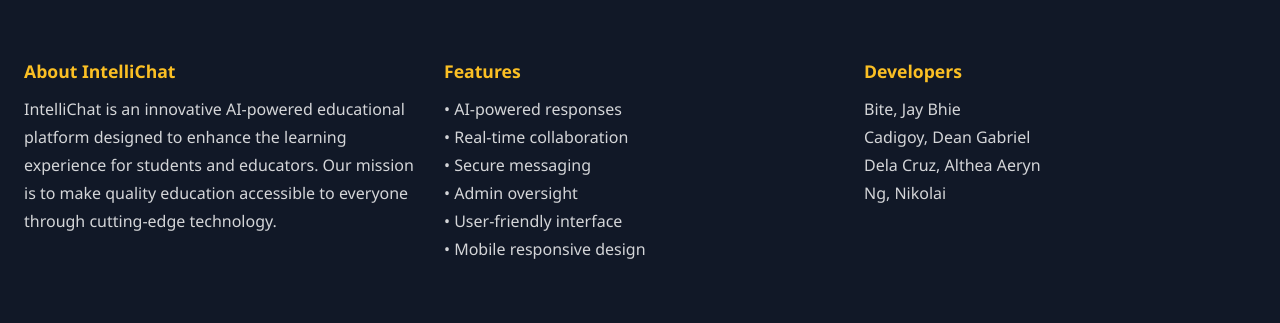
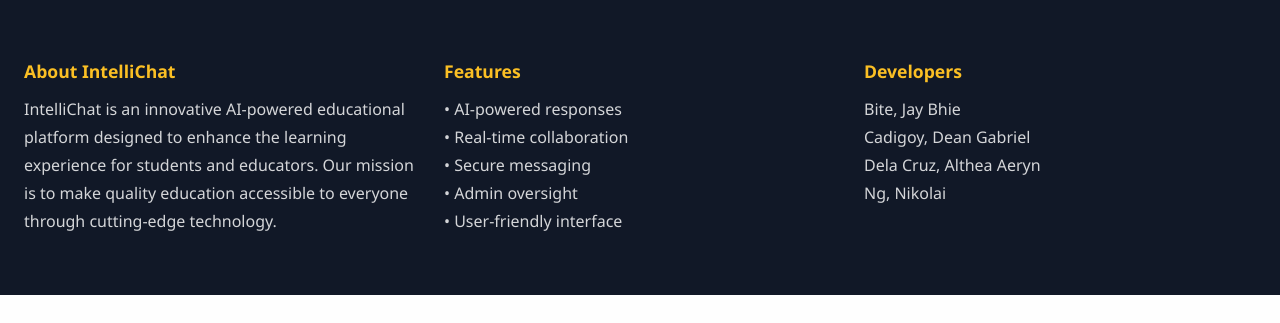
Before and after one commit to Niko2xni/IntelliChat, a Django app: page / in a window 1280 px wide. Shown: the part 1263-1586 px from the top of the page. After the commit the page ends 1558 px from the top, so only its background shows below. Run offline with Django 5.2, Linux system fonts and the light colour scheme.

Commit message:
Small description fix to landing page

```diff
--- a/templates/landing/index.html
+++ b/templates/landing/index.html
@@ -78,8 +78,7 @@
         • Real-time collaboration<br>
         • Secure messaging<br>
         • Admin oversight<br>
-        • User-friendly interface<br>
-        • Mobile responsive design</p>
+        • User-friendly interface</p>
     </div>
     <div>
         <h3>Developers</h3>
```
